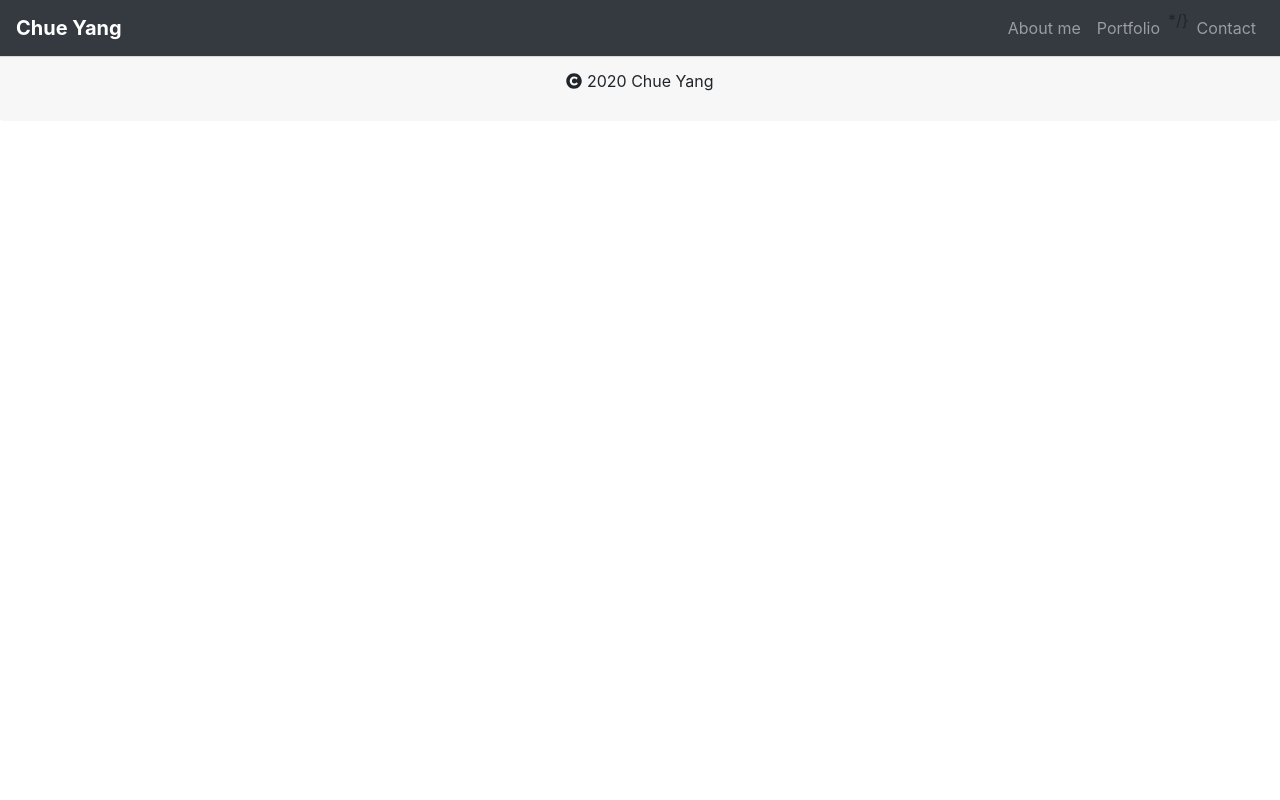
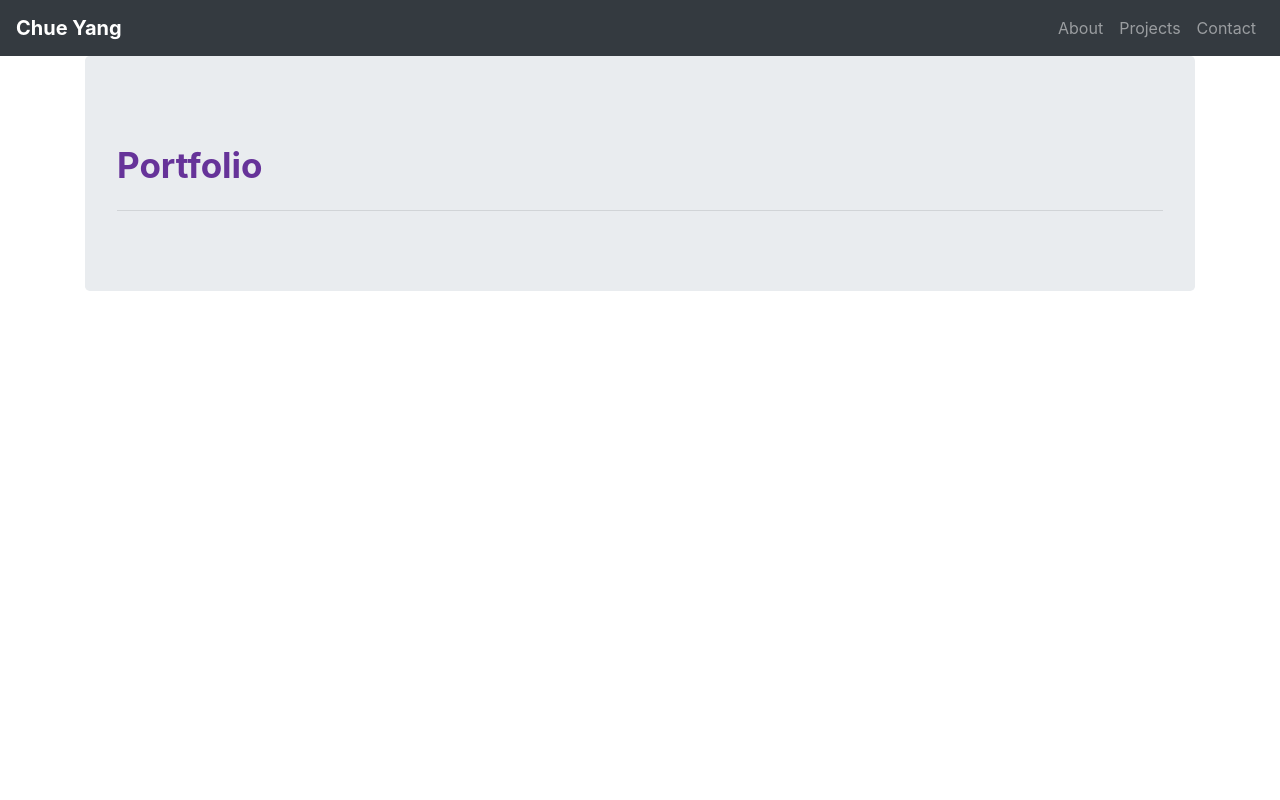
Before and after one commit to chueny/Portfolio_react, a React (Create React App) app: page /Projects in a window 1280 px wide. Shown: the top 800 px of the page. Built offline with nearby package versions, Linux system fonts and the light colour scheme.

Commit message:
json added

```diff
--- a/src/App.js
+++ b/src/App.js
@@ -1,8 +1,9 @@
 import React from "react";
-import { BrowserRouter as Router, Switch, Route } from "react-router-dom";
+import { BrowserRouter as Router, Switch, Route} from "react-router-dom";
 import NavTabs from "./components/NavTabs";
 import About from "./components/About";
-import Portfolio from "./components/Portfolio";
+// import Portfolio from "./components/Portfolio";
+import Projects from "./components/Projects";
 import Contact from "./components/Contact";
 import Footer from "./components/Footer";
 
@@ -13,7 +14,8 @@ function App() {
         <Switch>
         <Route path="/" exact component={About} />
         <Route path="/About" exact component={About} />
-        <Route path="/Portfolio" exact component={Portfolio} />
+        {/* <Route path="/Portfolio" exact component={Portfolio} /> */}
+        <Route path="/Projects" exact component ={Projects} />
         <Route path="/Contact" exact component={Contact} />
         </Switch>
         <Footer />
--- a/src/components/About.js
+++ b/src/components/About.js
@@ -10,7 +10,7 @@ function About() {
 
 
   return (
-    <div className="container">
+    <div style={{height: "80vh"}} className="container">
       <div className="row">
         <div className="col-md-12">
           <div className="page-header jumbotron">
--- a/src/components/Contact.js
+++ b/src/components/Contact.js
@@ -31,7 +31,7 @@ function Contact(){
         </div>
         </nav> */}
 
-      <section className="container">
+      <section style={{height: "80vh"}} className="container">
         <div className="row">
           <div className="col-md-12">
             <div className="page-header jumbotron">
--- a/src/components/Footer.js
+++ b/src/components/Footer.js
@@ -6,11 +6,12 @@ import "./App.css";
 function Footer(){
   const styleObj ={
     textAlign: "center",
+    background: "black",
   }
 
   return(
     <div style={styleObj} className="card-footer">
-    <p > <FontAwesomeIcon icon={faCopyright}/> 2020 Chue Yang </p>
+    <p style={{color: "white"}}> <FontAwesomeIcon icon={faCopyright}/> 2020 Chue Yang </p>
     </div>
   );
 }
--- a/src/components/NavTabs.js
+++ b/src/components/NavTabs.js
@@ -29,10 +29,10 @@ function NavTabs() {
                 location.pathname === "/about" ? "nav-link active" : "nav-link"
               }
             >
-              About me
+              About
             </Link>
           </li>
-          <li className="nav-item ">
+          {/* <li className="nav-item ">
             <Link
               to="/portfolio"
               className={
@@ -43,8 +43,19 @@ function NavTabs() {
             >
               Portfolio
             </Link>
-          </li>{" "}
-          */}
+          </li> */}
+          <li className="nav-item ">
+            <Link
+              to="/projects"
+              className={
+                location.pathname === "/projects"
+                  ? "nav-link active"
+                  : "nav-link"
+              }
+            >
+              Projects
+            </Link>
+          </li>
           <li class="nav-item">
             <Link
               to="/contact"
--- a/src/components/Portfolio.js
+++ b/src/components/Portfolio.js
@@ -1,4 +1,5 @@
 import React from "react";
+import Projects from "./Projects.js";
 
 
 export default function Portfolio() {
--- /dev/null
+++ b/src/components/Projects.js
@@ -0,0 +1,33 @@
+import React from "react";
+import Thumbnail from "./Thumbnail.js";
+import "./App.css";
+
+function Projects(props) {
+  const styleObj = {
+    color: "rebeccapurple",
+    fontWeight: "bold",
+    fontSize: "35px",
+  };
+
+  return (
+    <div className="container">
+      <div className="row">
+        <div className="col-md-12">
+          <div className="page-header jumbotron">
+            <h1 className="display-4 lead my-4" style={styleObj}>
+              {" "}
+              Portfolio
+            </h1>
+            <hr></hr>
+          </div>
+        </div>
+      </div>
+
+      <section style={{ height: "75vh" }}>
+        <Thumbnail link="" image="" title="" category="" />
+      </section>
+    </div>
+  );
+}
+
+export default Projects;
--- /dev/null
+++ b/src/components/Thumbnail.js
@@ -0,0 +1,19 @@
+import React from 'react'; // Import the Component component from React
+import {Link} from 'react-router-dom'; // Import the Link component
+import './App.css';
+
+function Thumbnail(props) {
+  return (
+    <div className="project">
+      <Link to={props.link}>
+        <div className="project-image">
+          <img src="" alt={props.image}/>
+        </div>
+        <div className="project-title">{props.title}</div>
+        <div className="project-category">{props.category}</div>
+      </Link>
+    </div>
+  );
+}
+
+export default Thumbnail;
```
Also changed, not shown: src/components/projects.json (added, +45 -0 lines).
